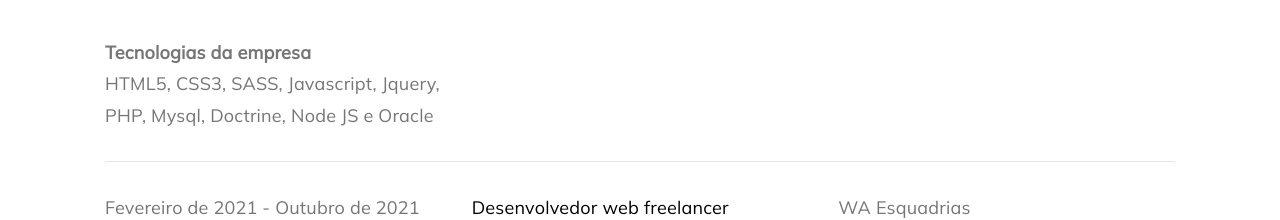
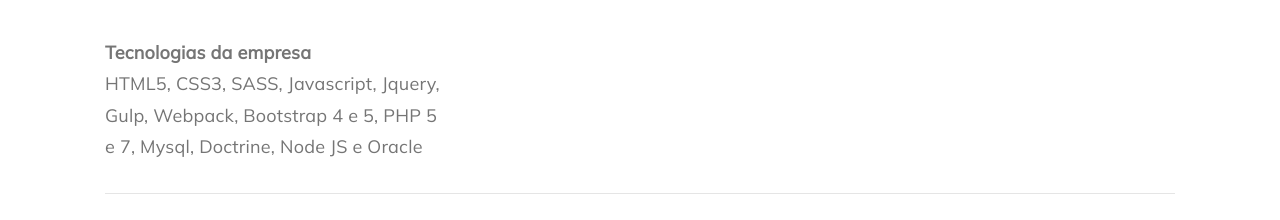
Before and after one commit to DanielFFerreira/daniel-portfolio, a Vue app: page /timeline in a window 1280 px wide. Shown: the part 285-505 px from the top of the page. Built offline with nearby package versions, Linux system fonts and the light colour scheme.

Commit message:
feat: Adjusting session experiences

```diff
--- a/src/views/TimelineView.vue
+++ b/src/views/TimelineView.vue
@@ -34,7 +34,7 @@
     period: 'Setembro de 2021 - Atualmente',
     title: 'Desenvolvedor web',
     address: 'Centro Universitário Unifafibe',
-    technologies: 'HTML5, CSS3, SASS, Javascript, Jquery, PHP, Mysql, Doctrine, Node JS e Oracle'
+    technologies: 'HTML5, CSS3, SASS, Javascript, Jquery, Gulp, Webpack, Bootstrap 4 e 5, PHP 5 e 7, Mysql, Doctrine, Node JS e Oracle'
   },
   {
     period: 'Fevereiro de 2021 - Outubro de 2021',
```
